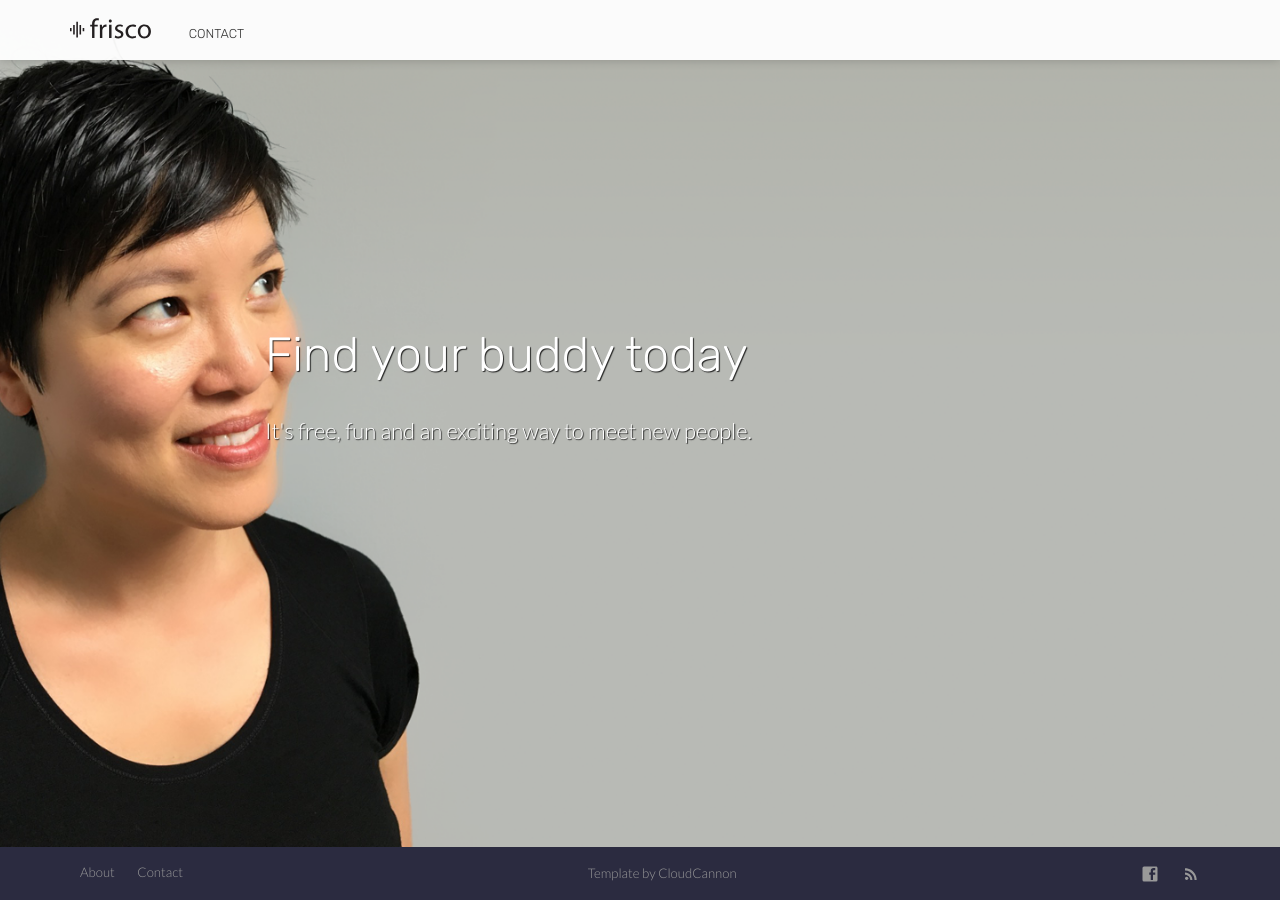
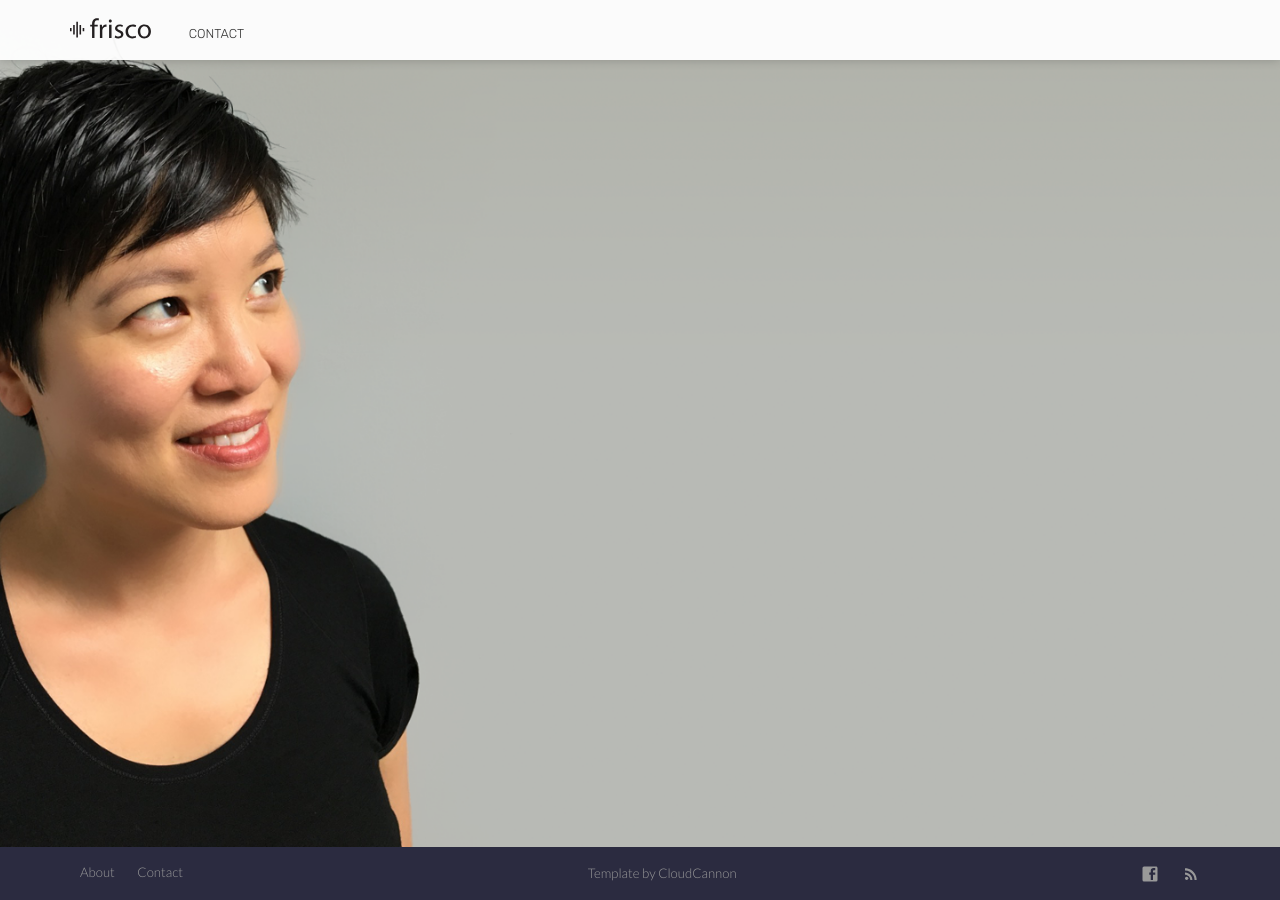
Before and after one commit to monicachew/monicachew.github.io, a Jekyll site: the page built from index.html, in a window 1280 px wide and 900 px high, scrolled down 2683 px. Built offline with Jekyll 4.4.1, drawn with Linux system fonts in a browser that asks for light colours; nearby versions of some CDN libraries.

Commit message:
Updated 'index.html' via CloudCannon

```diff
--- a/index.html
+++ b/index.html
@@ -68,8 +68,12 @@
 	<section class="hero" style="background-image: url({% include relative-src.html src=page.bottom_image %})">
 		<div class="inner-hero text-container">
 			<div class="hero-text-container">
-				<h2 class="editable">Find your buddy today</h2>
-				<p class="subtext editable">It's free, fun and an exciting way to meet new people.</p>
+				<h2 class="editable">
+
+				</h2>
+				<p class="subtext editable">
+
+				</p>
 			</div>
 		</div>
 	</section>
```
